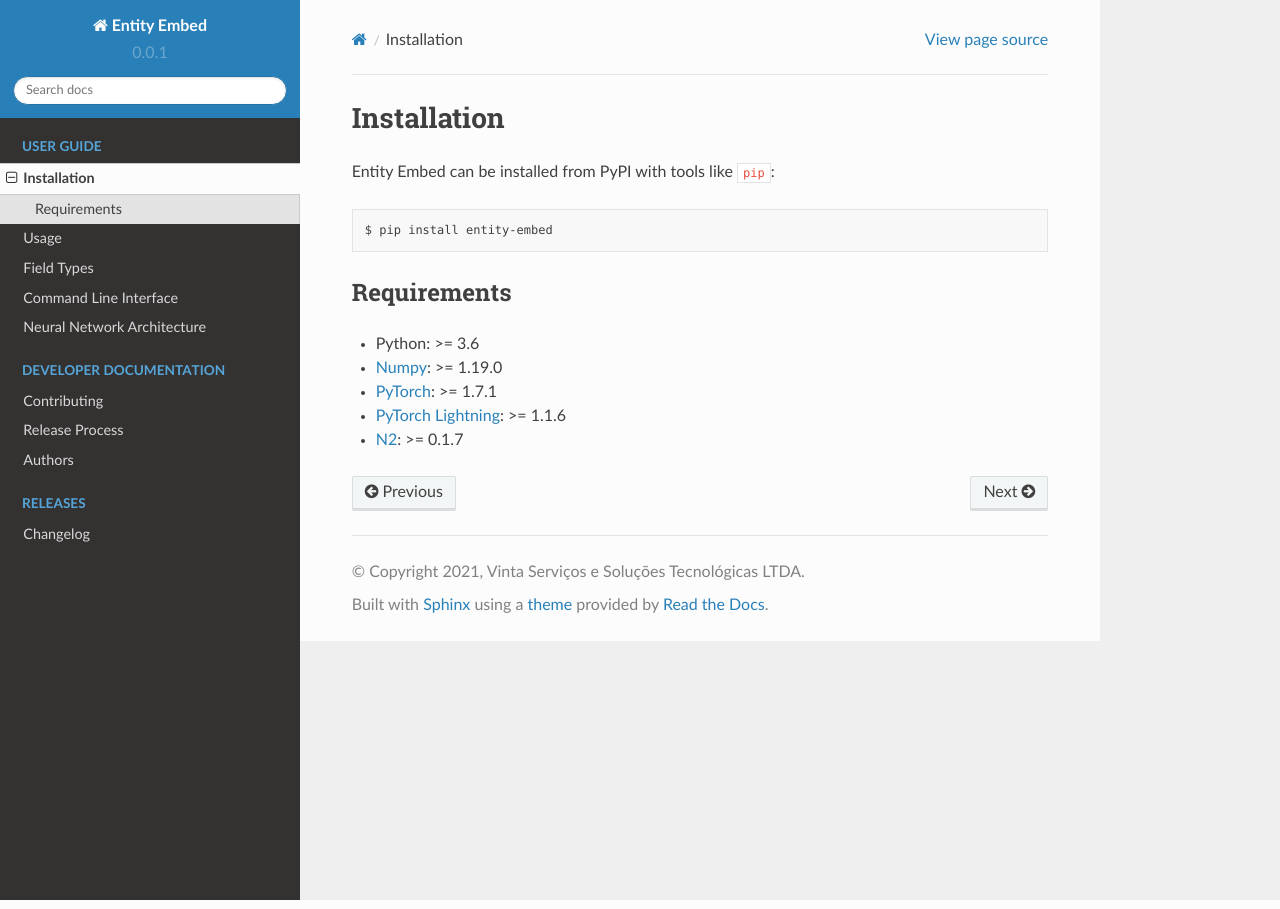
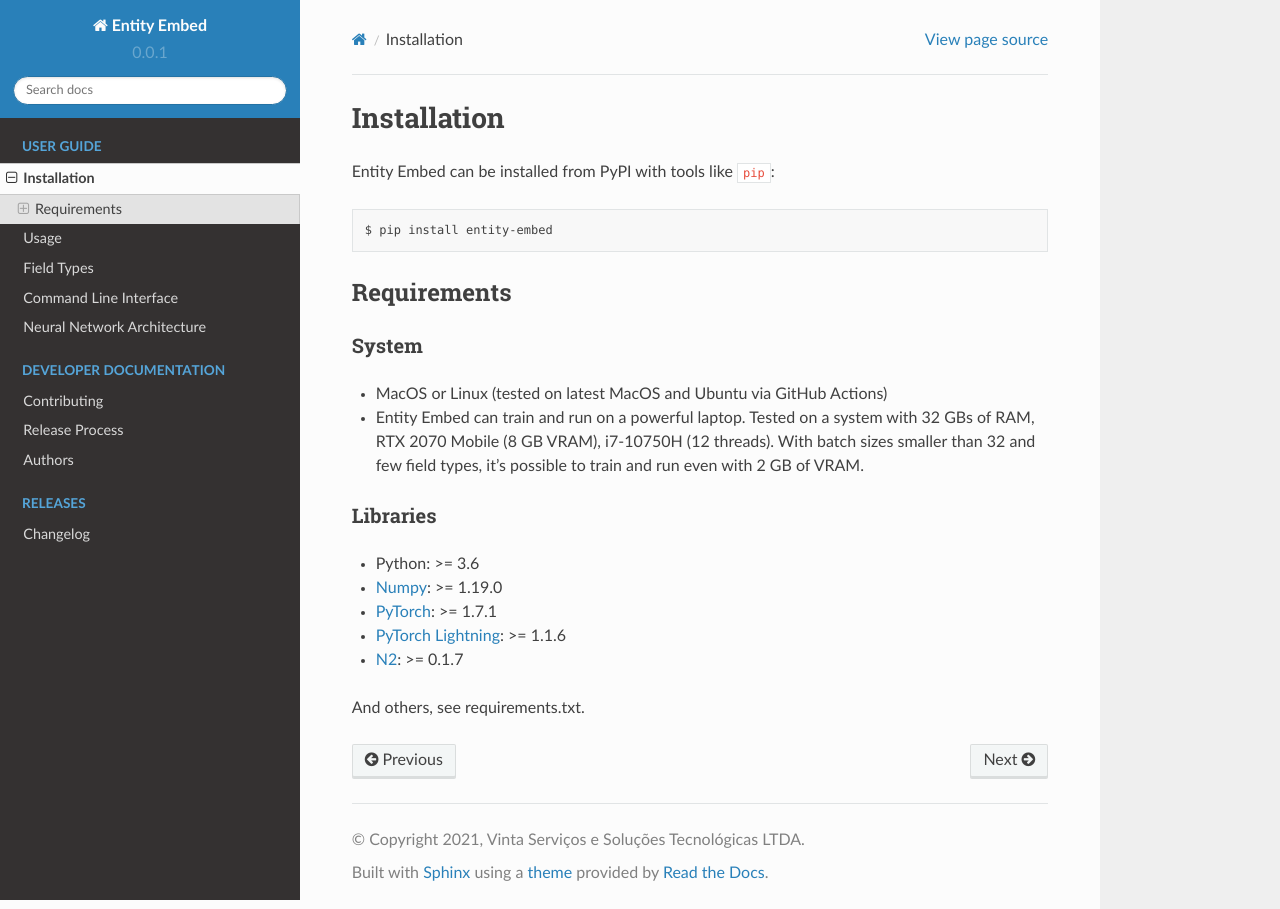
Before and after one commit to vintasoftware/entity-embed, a Sphinx documentation site: the page built from docs/guide/install.rst, in a window 1280 px wide. Built offline with Sphinx 7.4.7 and the Read the Docs theme 2.0.0, drawn with Linux system fonts in a browser that asks for light colours.

Commit message:
Badges and System Requirements

```diff
--- a/docs/guide/install.rst
+++ b/docs/guide/install.rst
@@ -11,8 +11,19 @@
 Requirements
 ------------
 
+System
+~~~~~~
+
+- MacOS or Linux (tested on latest MacOS and Ubuntu via GitHub Actions)
+- Entity Embed can train and run on a powerful laptop. Tested on a system with 32 GBs of RAM, RTX 2070 Mobile (8 GB VRAM), i7-10750H (12 threads). With batch sizes smaller than 32 and few field types, it's possible to train and run even with 2 GB of VRAM.
+
+Libraries
+~~~~~~~~~
+
 - Python: >= 3.6
 - `Numpy <https://numpy.org/>`_: >= 1.19.0
 - `PyTorch <https://pytorch.org/>`_: >= 1.7.1
 - `PyTorch Lightning <https://pytorch-lightning.readthedocs.io/en/latest/>`_: >= 1.1.6
 - `N2 <https://github.com/kakao/n2/>`_: >= 0.1.7
+
+And others, see requirements.txt.
```
Also changed, not shown: README.md (+10 -2 lines).
